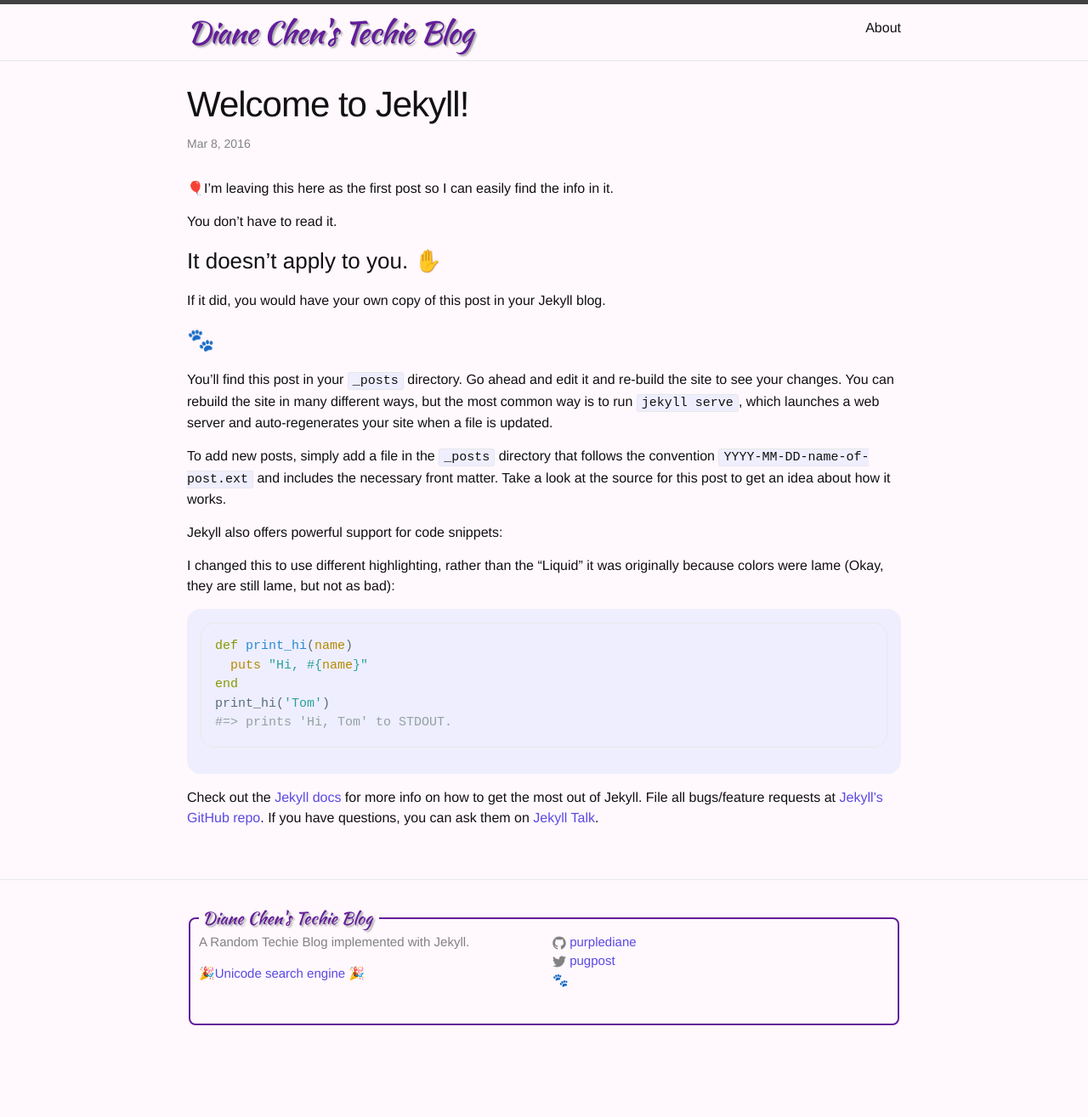
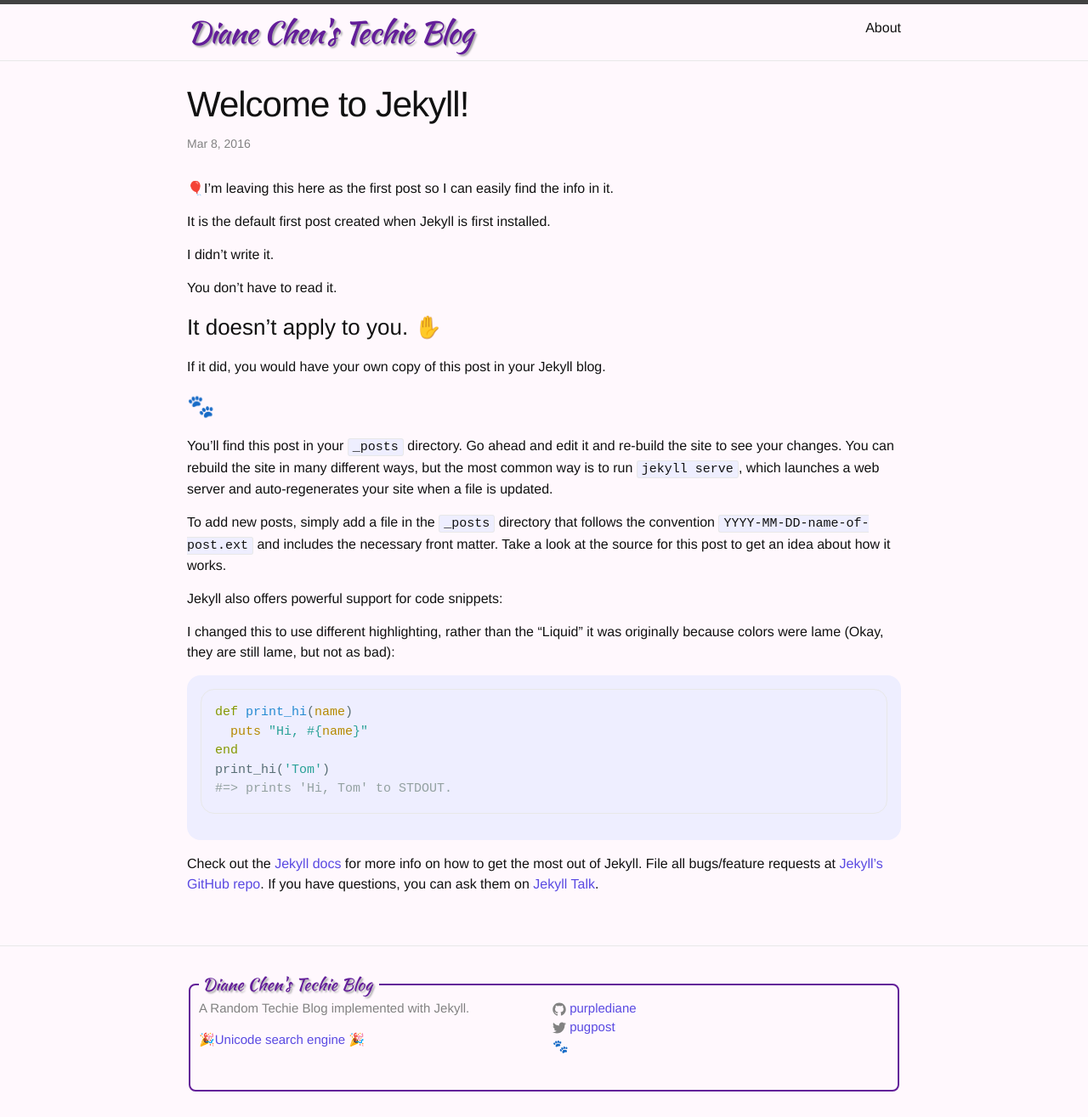
Before and after one commit to purplediane/purplediane.github.io, a Jekyll site: the page built from _posts/2016-03-08-welcome-to-jekyll.markdown, in a window 1280 px wide. Shown: the whole page at 85% size. Built offline with Jekyll 4.4.1, drawn with Linux system fonts in a browser that asks for light colours; before the commit the page ends 1237 px from its top, so only the background shows below that.

Commit message:
Add a little more

```diff
--- a/_posts/2016-03-08-welcome-to-jekyll.markdown
+++ b/_posts/2016-03-08-welcome-to-jekyll.markdown
@@ -5,6 +5,10 @@
 categories: jekyll update
 ---
 🎈I'm leaving this here as the first post so I can easily find the info in it.
+
+It is the default first post created when Jekyll is first installed.
+
+I didn't write it.
 
 You don't have to read it.
 
```
